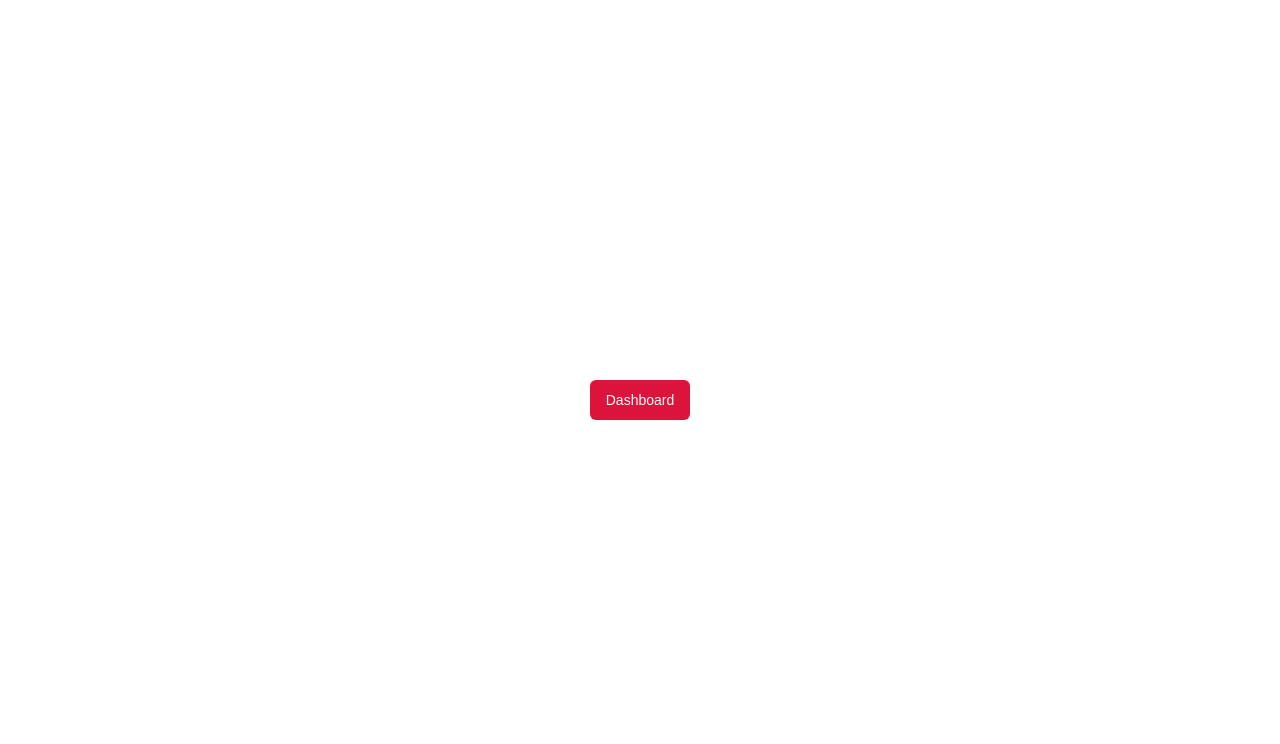
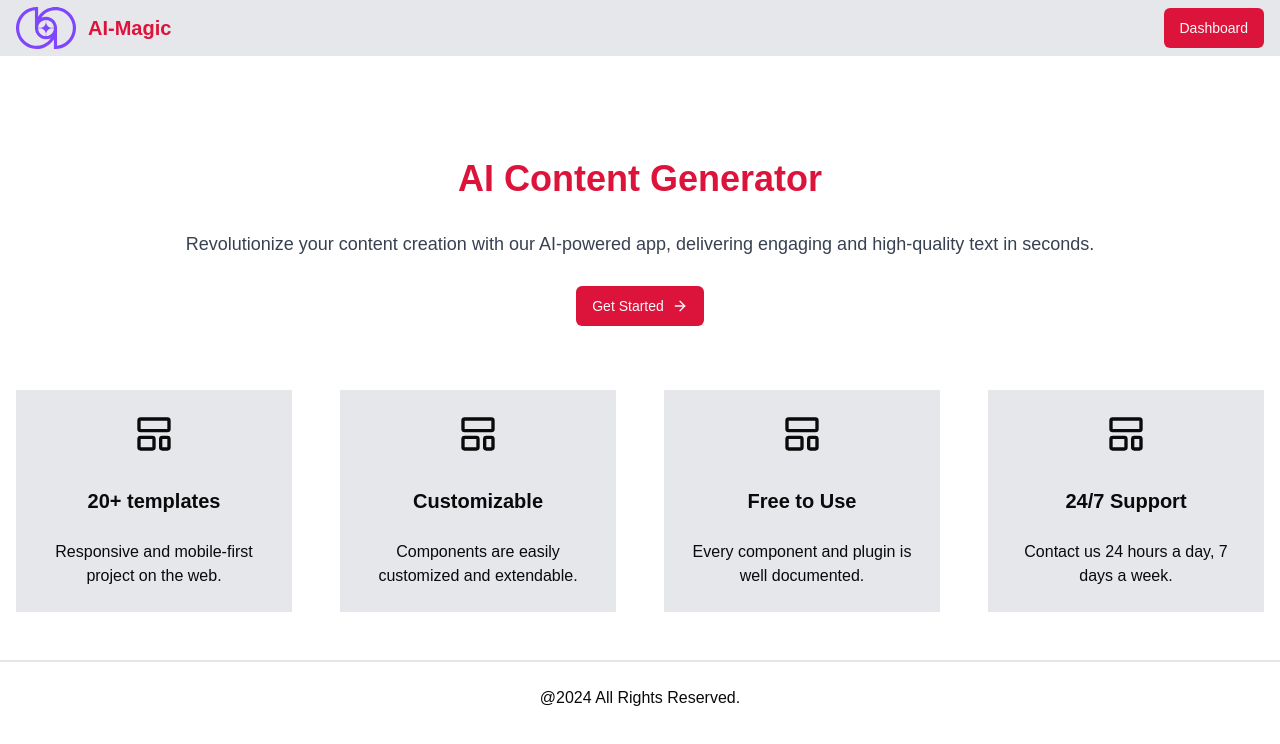
Before and after one commit to ravijat2026/Ai-Content-Generator, a Next.js app: page / in a window 1280 px wide. Shown: the top 744 px of the page. Built offline with nearby package versions, Linux system fonts and the light colour scheme.

Commit message:
Home page added

```diff
--- a/app/layout.tsx
+++ b/app/layout.tsx
@@ -28,7 +28,7 @@ export default function RootLayout({
     <ClerkProvider>
       <html lang="en">
         <body
-          className={`${geistSans.variable} ${geistMono.variable} antialiased`}
+          className={`${geistSans.variable} ${geistMono.variable} `}
         >
           {children}
         </body>
--- a/app/page.tsx
+++ b/app/page.tsx
@@ -1,13 +1,64 @@
 import { Button } from "@/components/ui/button";
+import { ArrowRight, LayoutTemplate } from "lucide-react";
+import Image from "next/image";
 import Link from "next/link";
 
 export default function Home() {
   return (
-    <div className="h-screen flex items-center justify-center">
+    <>
+    <div className="flex h-14 bg-gray-200 w-full items-center justify-between p-4">
+          <div className='flex items-center justify-center'>
+            <Image src = {'/logo.svg'} alt='logo' width={60} height={20} /> <p className="pl-3 text-primary font-bold text-[20px]">AI-Magic</p>
+          </div>
 
-        <Link href = {'/dashboard'}>
-        <Button>Dashboard</Button>
-        </Link>
+          <Link href = {'/dashboard'}>
+          <Button>Dashboard</Button>
+          </Link>
+        </div>
+
+        <div>
+
+        <div className="mt-24 text-center mb-8">
+          <div className="flex flex-col gap-3 items-center justify-center m-4">
+              <h1 className="font-extrabold text-primary text-[28px] md:text-[36px]">AI Content Generator</h1>
+              <p className="mt-3 text-gray-700 md:text-lg text-[16px]">Revolutionize your content creation with our AI-powered app, delivering engaging and  high-quality text in seconds.</p>
+
+
+
+              <div className="mt-4 flex items-center">
+              <Link href = {'/dashboard'}><Button>Get Started <ArrowRight size={22}/></Button></Link>
+
+              </div>
+          </div>
+
+          <div className="mt-12 grid grid-cols-1 sm:grid-cols-2 md:grid-cols-3 lg:grid-cols-4 gap-4">
+              <div className="flex flex-col gap-6 m-4 items-center justify-center bg-gray-200 p-6">
+                  <LayoutTemplate size={40} />
+                  <h2 className=" mt-2 font-extrabold text-[20px] ">20+ templates</h2>
+                  <p>Responsive and mobile-first project on the web.</p>
+              </div>
+              <div className="flex flex-col gap-6 m-4 items-center justify-center bg-gray-200 p-6">
+                  <LayoutTemplate size={40} />
+                  <h2 className="mt-2 font-extrabold text-[20px]">Customizable</h2>
+                  <p>Components are easily customized and extendable.</p>
+              </div>
+              <div className="flex flex-col gap-6 m-4 items-center justify-center bg-gray-200 p-6">
+                  <LayoutTemplate size={40} />
+                  <h2 className="mt-2 font-extrabold text-[20px]">Free to Use</h2>
+                  <p>Every component and plugin is well documented.</p>
+              </div>
+              <div className="flex flex-col gap-6 m-4 items-center justify-center bg-gray-200 p-6">
+                  <LayoutTemplate size={40} />
+                  <h2 className="mt-2 font-extrabold text-[20px]">24/7 Support</h2>
+                  <p>Contact us 24 hours a day, 7 days a week.</p>
+              </div>
+          </div>
+
+        </div>
+
+        <div className="text-center border-t-2 p-6">@2024 All Rights Reserved.</div>
+
     </div>
+    </>
   );
 }
```
